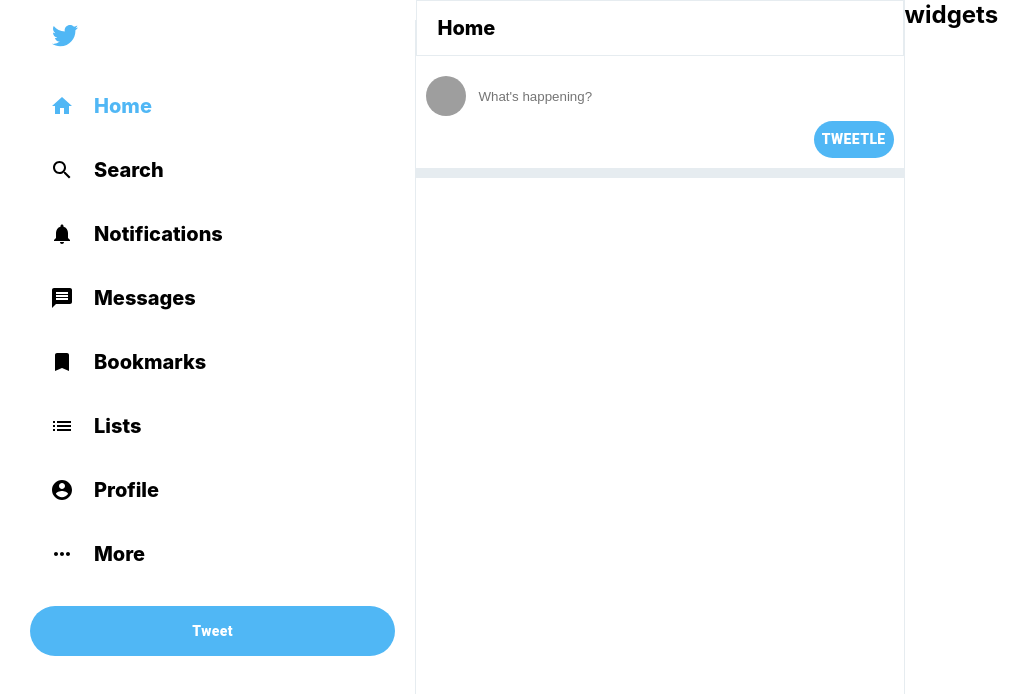
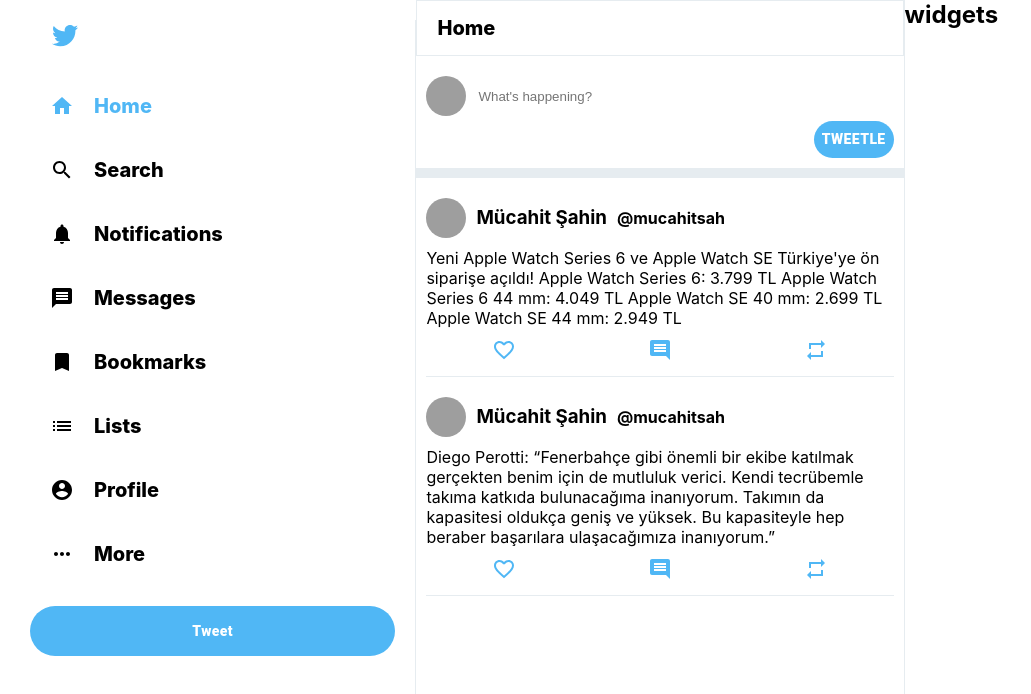
Before and after one commit to mucahit-sahin/twitter-basic-clone-react, a React (Create React App) app: page / in a window 1280 px wide. Shown: the top 694 px of the page, without its empty margins (0-1031 px from the left). Built offline with nearby package versions, Linux system fonts and the light colour scheme; grey boxes are pictures that could not be loaded.

Commit message:
post componenti oluşturuldu

```diff
--- a/src/Components/Feed/Feed.js
+++ b/src/Components/Feed/Feed.js
@@ -1,7 +1,7 @@
 import React from "react";
 import "./Feed.css";
 import TweetBox from "./TweetBox/TweetBox";
-
+import Post from "./Post/Post";
 function Feed() {
   return (
     <div className="feed">
@@ -10,6 +10,29 @@ function Feed() {
       </div>
 
       <TweetBox />
+
+      <Post
+        userimage="https://avatars2.githubusercontent.com/u/38807255?s=460&u=deb087d587be7f6a4000e4e710ec4d1daa6fde84&v=4"
+        username="mucahitsah"
+        displayName="Mücahit Şahin"
+        text="Yeni Apple Watch Series 6 ve Apple Watch SE Türkiye'ye ön siparişe açıldı!
+
+        Apple Watch Series 6: 3.799 TL
+        Apple Watch Series 6 44 mm: 4.049 TL
+        Apple Watch SE 40 mm: 2.699 TL
+        Apple Watch SE 44 mm: 2.949 TL
+        "
+      />
+      <Post
+        userimage="https://avatars2.githubusercontent.com/u/38807255?s=460&u=deb087d587be7f6a4000e4e710ec4d1daa6fde84&v=4"
+        username="mucahitsah"
+        displayName="Mücahit Şahin"
+        text="Diego Perotti: “Fenerbahçe gibi önemli bir ekibe katılmak gerçekten
+        benim için de mutluluk verici. Kendi tecrübemle takıma katkıda
+        bulunacağıma inanıyorum. Takımın da kapasitesi oldukça geniş ve yüksek.
+        Bu kapasiteyle hep beraber başarılara ulaşacağımıza inanıyorum.”
+        "
+      />
     </div>
   );
 }
--- /dev/null
+++ b/src/Components/Feed/Post/Post.css
@@ -0,0 +1,32 @@
+.post {
+  margin-top: 20px;
+  margin-right: 10px;
+  margin-left: 10px;
+  padding-bottom: 10px;
+  border-bottom: 1px solid #e6ecf0;
+}
+
+.post-header {
+  display: flex;
+  align-items: center;
+}
+
+.post-header h3 {
+  padding-left: 10px;
+  padding-right: 10px;
+}
+
+.post-content {
+  align-content: center;
+  padding-top: 10px;
+}
+
+.post-event {
+  display: flex;
+  margin-top: 10px;
+}
+.post-event div {
+  flex: 1;
+  text-align: center;
+  color: #50b7f5;
+}
--- /dev/null
+++ b/src/Components/Feed/Post/Post.js
@@ -0,0 +1,32 @@
+import React from "react";
+import { Avatar } from "@material-ui/core";
+import "./Post.css";
+import FavoriteBorderIcon from "@material-ui/icons/FavoriteBorder";
+import CommentIcon from "@material-ui/icons/Comment";
+import RepeatIcon from "@material-ui/icons/Repeat";
+
+function Post({ userimage, username, displayName, text }) {
+  return (
+    <div className="post">
+      <div className="post-header">
+        <Avatar src={userimage} />
+        <h3>{displayName}</h3>
+        <h4>{"@" + username}</h4>
+      </div>
+      <div className="post-content">{text}</div>
+      <div className="post-event">
+        <div>
+          <FavoriteBorderIcon />
+        </div>
+        <div>
+          <CommentIcon />
+        </div>
+        <div>
+          <RepeatIcon />
+        </div>
+      </div>
+    </div>
+  );
+}
+
+export default Post;
```
